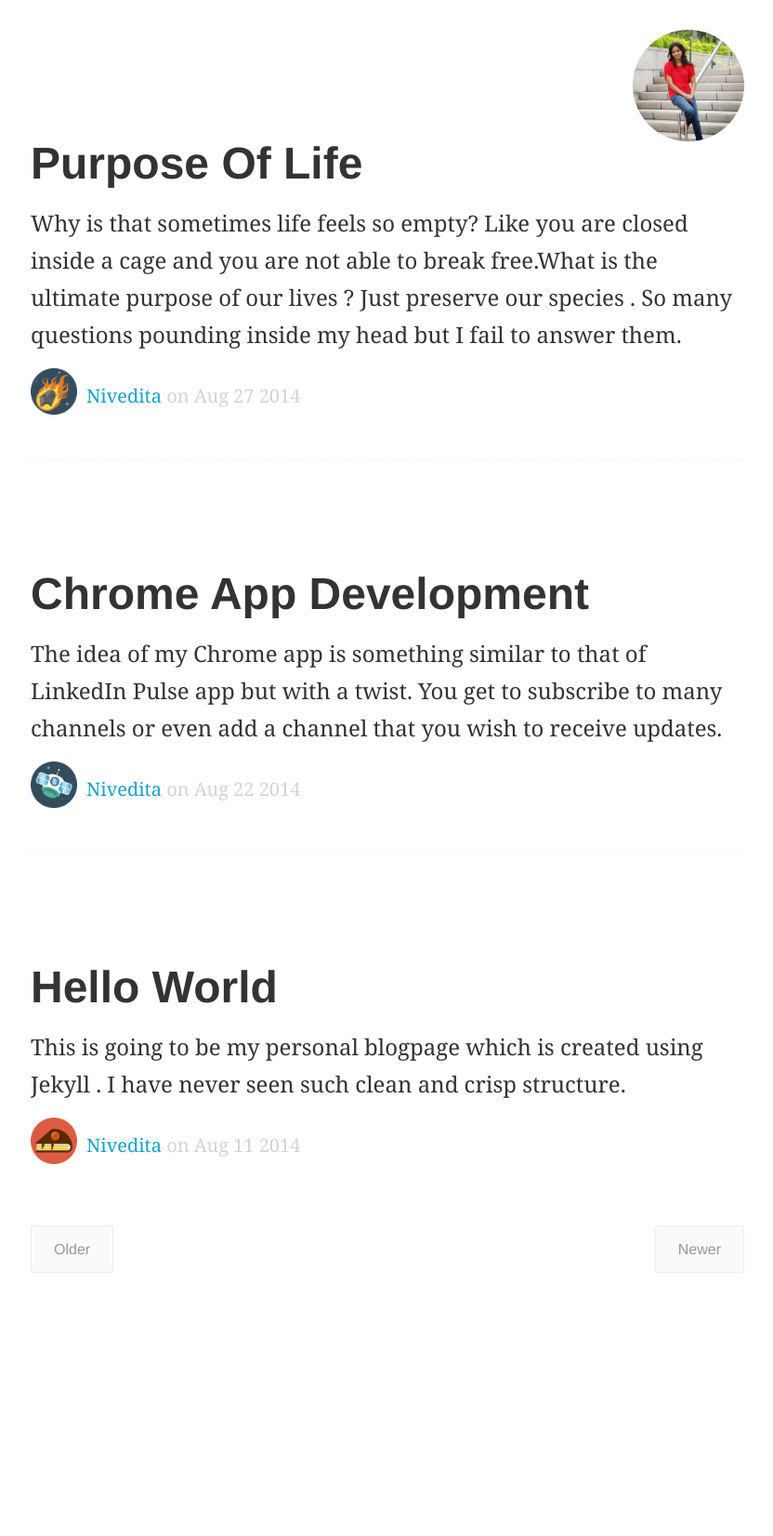
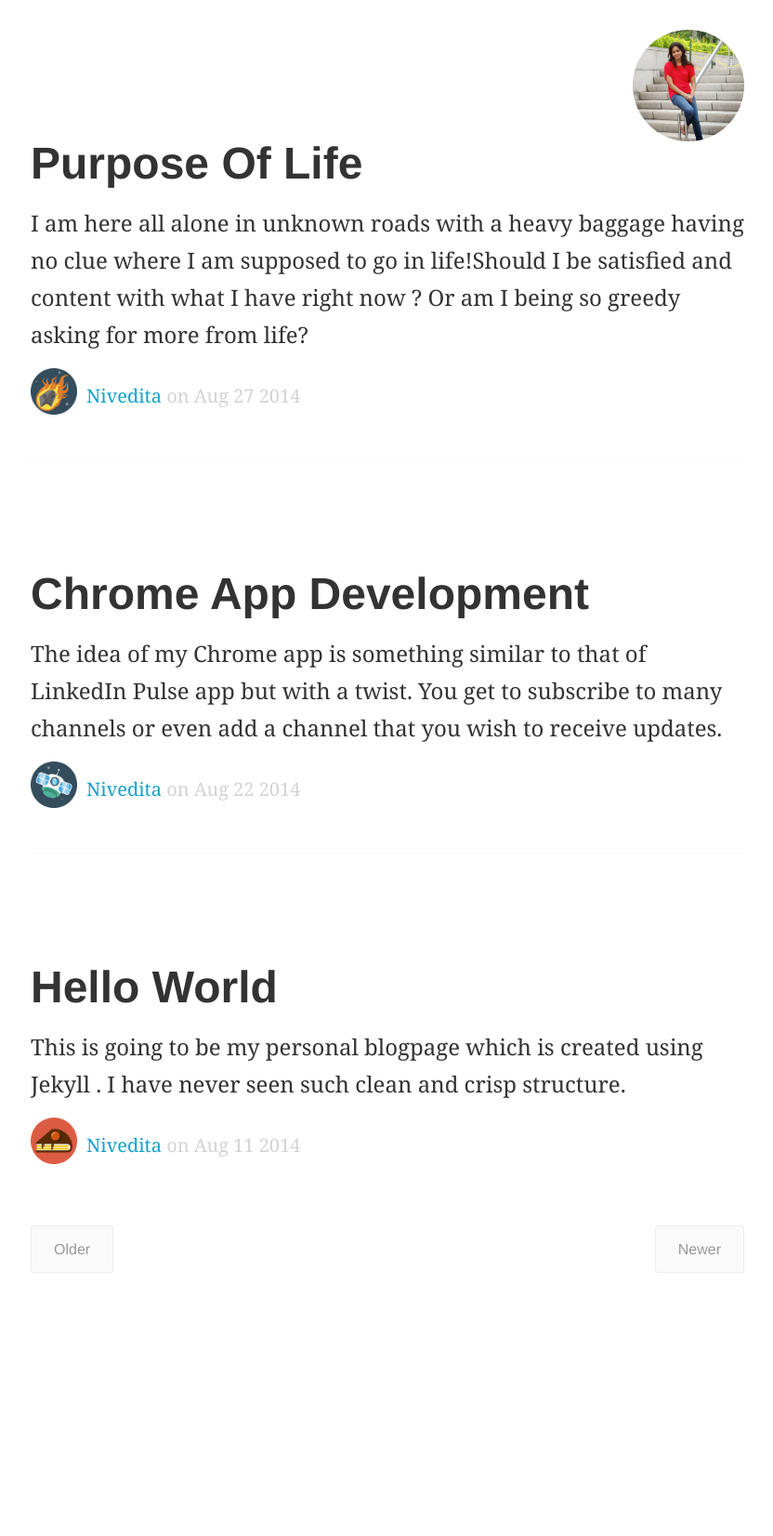
Before and after one commit to mnive93/blog, a Jekyll site: the page built from index.html, in a window 1280 px wide. Shown: the whole page at 93% size, without its empty margins (223-1055 px from the left). Built offline with Jekyll 4.4.1, drawn with Linux system fonts in a browser that asks for light colours; the list of posts is cut into pages by our own code.

Commit message:
purpose of life

```diff
--- a/_posts/2014-08-27-Purpose-Of-Life.md
+++ b/_posts/2014-08-27-Purpose-Of-Life.md
@@ -3,15 +3,18 @@ layout:     post
 title:      Purpose Of Life
 image:      Meteor.png
 dateShort:  "2014-08-27"
-summary:    Why is that sometimes life feels so empty? Like you are closed inside a cage and you are not able to break free.What is the ultimate purpose of our lives ? Just preserve our species . So many questions pounding inside my head but I fail to answer them.
+summary:    I am here all alone in unknown roads with a heavy baggage having no clue where I am supposed to go in life!Should I be satisfied and content with what I have right now ? Or am I being so greedy asking for more from life?
 categories: life
 ---
 Hello.
-Have you ever felt so depressed for no reason at all? You just get up one fine morning and it doesn't feel quite right.Something is missing. I ask my mom and she says you got the best things in life so just stop whining!When you have carved a path for yourself.You try traversing those roads but suddenly you are thrown away far from your route for no reason at all . Now you have no clue which route to take to come back on track. I am here all alone in unknown roads with a heavy baggage having no clue where I am supposed to go in life!Should I be satisfied and content with what I have right now ? Or am I being so greedy asking for more from life?
-I console myself with the cliche "Maybe something better is waiting for me".Yeah I know that is just pure bullshit but that is the only thing which is keeping me on the other side of insanity.
-Why is that sometimes life feels so empty? Like you are closed inside a cage and you are not able to break free.What is the ultimate purpose of our lives ? Just preserve our species . So many questions pounding inside my head but I fail to answer them.
+
+Have you ever felt so depressed for no reason at all? You just get up one fine morning and it doesn't feel quite right.Something is missing. Why is that sometimes life feels so empty? Like you are closed inside a cage and you are not able to break free.I ask my mom and she says you got the best things in life so just stop whining!When you have carved a path for yourself.You try traversing those roads but suddenly you are thrown away far from your route for no reason at all . Now you have no clue which route to take to come back on track. I am here all alone in unknown roads with a heavy baggage having no clue where I am supposed to go in life!Should I be satisfied and content with what I have right now ? Or am I being so greedy asking for more from life?
+
+I console myself with the cliche "Maybe something better is waiting for me".Yeah I know that is just pure bullshit but that is the only thing which is keeping me on the other side of insanity.I must never give up on my dreams afterall that's the only luxury I have right now , "my dreams"! They are my own and no one can snatch them away from me .
+
+What is the ultimate purpose of our lives ? Just preserve our species? So many questions pounding inside my head but I fail to answer them EVERY.SINGLE.TIME.
 <blockquote>
 <p>
-If winter comes can Spring be far behind ?
+If winter comes can Spring be far behind ? Have some hope .
 </p>
 </blockquote>
```
